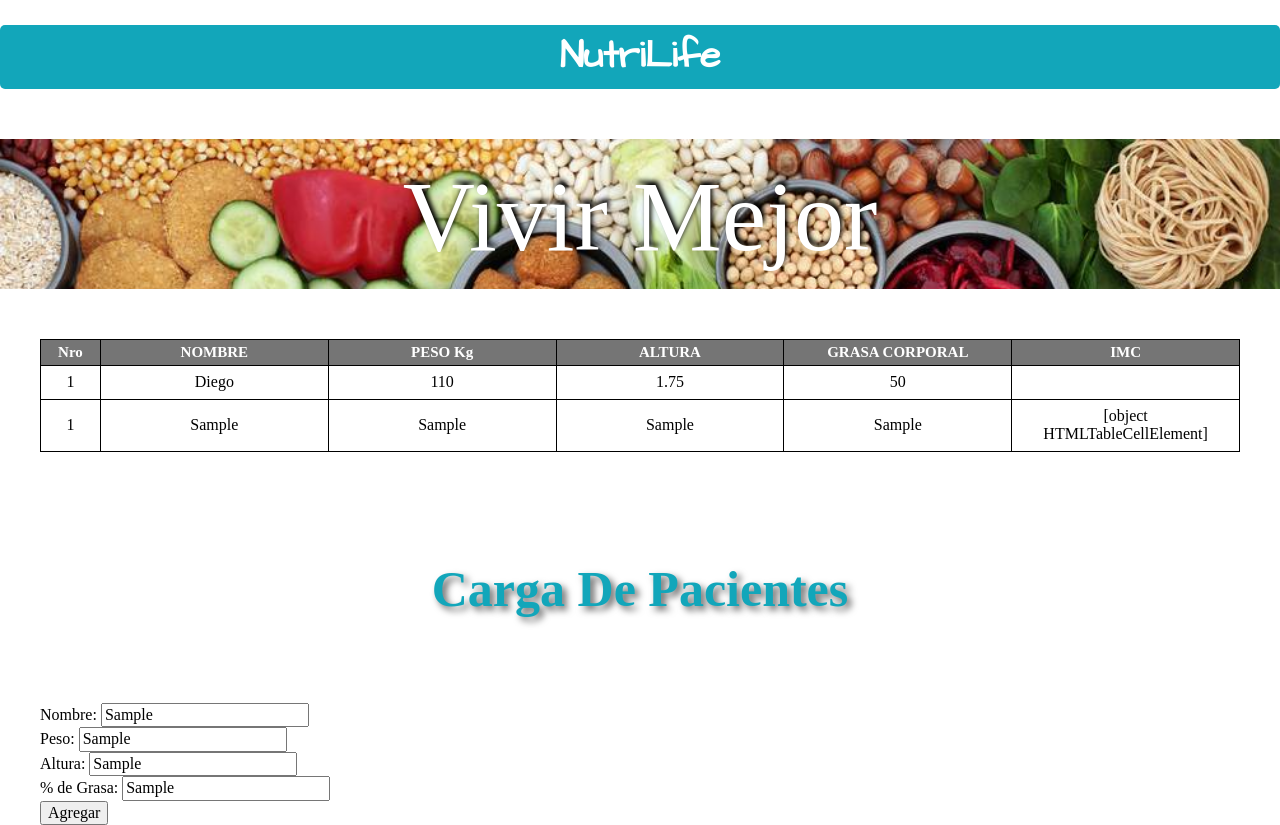
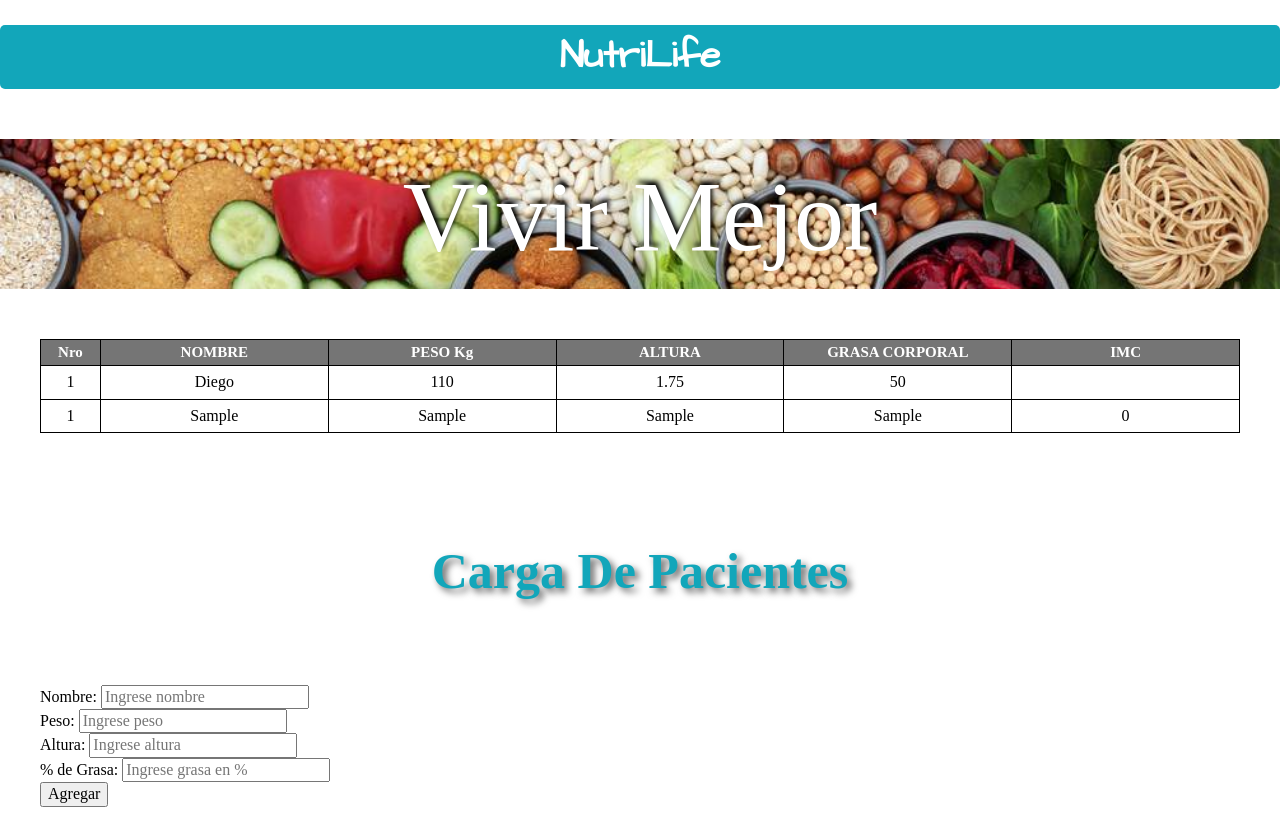
Before and after one commit to diego-galeano/tabla-pacientes-nutricion, a plain HTML site: page index.html in a window 1280 px wide. Both pictures are taken after typing "Sample", "Sample", "Sample", "Sample" into the empty fields and a click on the button "Agregar". Drawn offline with Linux system fonts and the light colour scheme.

Commit message:
sumo una funcion contructorTd y reset al form

```diff
--- a/index.html
+++ b/index.html
@@ -77,6 +77,5 @@
 <script src="main.js"></script>
 <script src="js/form.js"></script>
 <script src="js/calculoImc.js"></script>
-<script src="prueba.ts"></script>
 </body>
 </html>
--- a/js/form.js
+++ b/js/form.js
@@ -1,6 +1,7 @@
 var AddButton = document.querySelector("#add-button");
 var tabla = document.querySelector("tbody");
-
+let numeroPaciente = 1;
+let imc = 0;
 
 AddButton.addEventListener('click', (event)=> {
     event.preventDefault();
@@ -8,63 +9,40 @@ AddButton.addEventListener('click', (event)=> {
     let paciente = capturarDatosPaciente(form);
     let pacienteTr = constructorTr(paciente);
     tabla.appendChild(pacienteTr);
+    count();
+    form.reset();
 });
 
+
+let constructorTr = (paciente) => {
+    //Creando Tr y Tds
+    var pacienteTr = document.createElement("tr");
+    pacienteTr.classList.add("paciente");
+
+    //Creando elementos html
+    pacienteTr.appendChild(constructorTd(numeroPaciente  , "info-numero"));
+    pacienteTr.appendChild(constructorTd(paciente.nombre, "info-nombre"));
+    pacienteTr.appendChild(constructorTd(paciente.peso, "info-peso"));
+    pacienteTr.appendChild(constructorTd(paciente.altura, "info-altura"));
+    pacienteTr.appendChild(constructorTd(paciente.grasa,"info-grasa"));
+    pacienteTr.appendChild(constructorTd(imc, "info-imc"));
+
+    return pacienteTr;
+}
 let capturarDatosPaciente = (form) => {
     let paciente = {
-        numero: 1,
         nombre: form.nombre.value,
         peso: form.peso.value,
         altura: form.altura.value,
-        grasa: form.grasa.value
+        grasa: form.grasa.value,
     }
     return paciente;
 }
-
-let constructorTr = (paciente) => {
-     //Creando Tr y Tds
-     var pacienteTr = document.createElement("tr");
-     pacienteTr.classList.add("paciente");
-
-     var numeroTd = document.createElement("td");
-     numeroTd.classList.add("info-numero");
-
-     var nombreTd = document.createElement("td");
-     nombreTd.classList.add("info-nombre");
-
-     var pesoTd = document.createElement("td");
-     pesoTd.classList.add("info-peso");
-
-     var alturaTd = document.createElement("td");
-     alturaTd.classList.add("info-altura");
-
-     var grasaTd = document.createElement("td");
-     grasaTd.classList.add("info-grasa");
-
-     var imcTd = document.createElement("td");
-     imcTd.classList.add("info-imc");
-
-     // Asignando valorees a la propiedad textContent
-
-     numeroTd.textContent = paciente.numero;
-     nombreTd.textContent = paciente.nombre;
-     pesoTd.textContent = paciente.peso;
-     alturaTd.textContent = paciente.altura;
-     grasaTd.textContent = paciente.grasa;
-     imcTd.textContent = imc;
-
-     //Creando elementos html
-     pacienteTr.appendChild(numeroTd);
-     pacienteTr.appendChild(nombreTd);
-     pacienteTr.appendChild(pesoTd);
-     pacienteTr.appendChild(alturaTd);
-     pacienteTr.appendChild(grasaTd);
-     pacienteTr.appendChild(imcTd);
-
-     return pacienteTr;
+let constructorTd = (date, styleClass) => {
+    let td = document.createElement("td");
+    td.textContent= date;
+    td.classList.add(styleClass);
+    return td;
 }
 
-// var header = document.querySelector("header");
-// var h2 = document.createElement('h2');
-// h2.textContent = "Soy un h2";
-// header.appendChild(h2);
+let count = () => numeroPaciente++;
```
